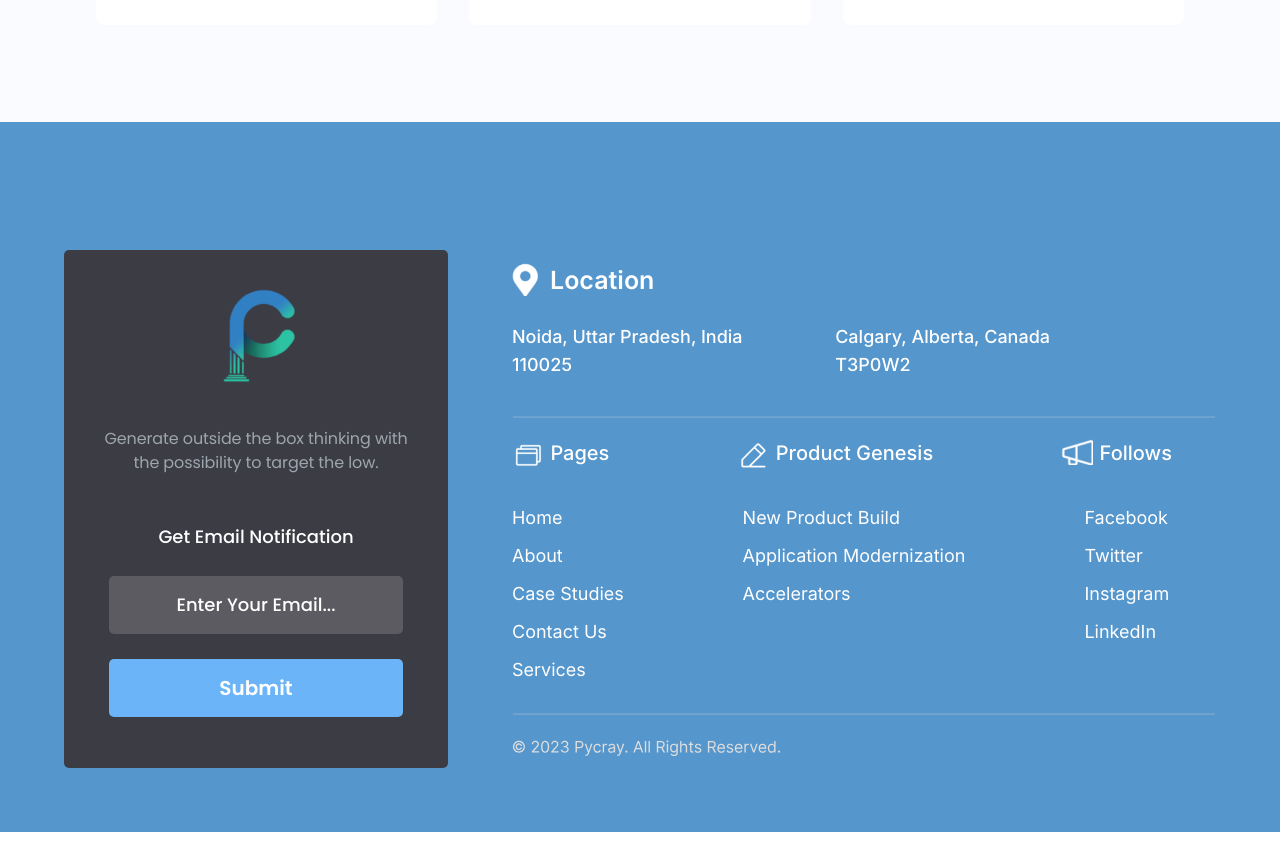
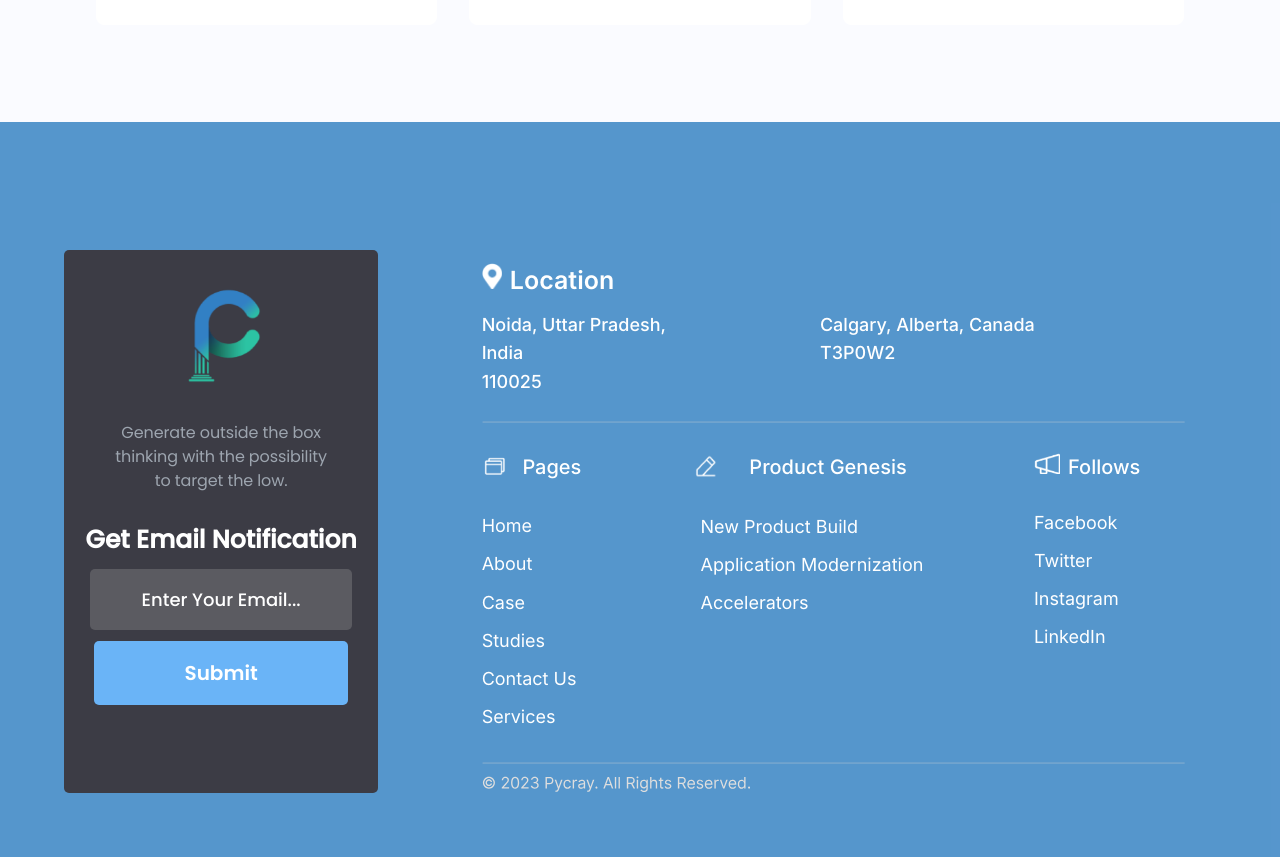
Before and after one commit to pycray-saurabh/PyCray-web, a React (Create React App) app: page / in a window 1280 px wide. Shown: the part 5640-6497 px from the top of the page. Before the commit the page ends 6472 px from the top, so only its background shows below. Built offline with nearby package versions, Linux system fonts and the light colour scheme.

Commit message:
Footer Alignment

```diff
--- a/src/components/Footer.js
+++ b/src/components/Footer.js
@@ -100,21 +100,11 @@ function Footer() {
         </svg>
 
         <div className="textheaders">
+          <div>
             <div className="title">
               <img className="icon" alt="Icon" src={foldersicon} />
               <div className="text-wrapper">Pages</div>
             </div>
-          <div className="div">
-            <img className="pencimg" alt="Ico" src={pencilicon} />
-            <div className="text-wrapper">Product Genesis</div>
-          </div>
-          <div className="title-2">
-            <img className="icon-2" alt="Ic" src={megaphoneicon} />
-            <div className="text-wrapper">Follows</div>
-          </div>
-        </div>
-
-        <div className="footerbuttonstext">
             <div className="number">
               <div className="home-about-case">
                 <Link to="/"> Home </Link>
@@ -130,7 +120,12 @@ function Footer() {
                 {/* <button className="servicesbutton" onClick={handleButtonClick}>Services</button> */}
               </div>
             </div>
-
+          </div>
+          <div>
+            <div className="div">
+              <img className="pencimg" alt="Ico" src={pencilicon} />
+              <div className="text-wrapper">Product Genesis</div>
+            </div>
             <div className="new-product-build">
               <button className="newproductbutton" onClick={handleButtonClick}>New Product Build</button>
               <br />
@@ -138,13 +133,27 @@ function Footer() {
               <br />
               <button className="accelbutton" onClick={handleButtonClick}>Accelerators</button>
             </div>
-
+          </div>
+          <div>
+            <div className="title-2">
+              <img className="icon-2" alt="Ic" src={megaphoneicon} />
+              <div className="text-wrapper">Follows</div>
+            </div>
             <div className="facebook-twitter">
               Facebook <br />
               Twitter <br />
               Instagram <br />
               LinkedIn
             </div>
+          </div>
+        </div>
+
+        <div className="footerbuttonstext">
+
+
+
+
+
         </div>
 
         <svg className='secondline' width="703" height="2" viewBox="0 0 703 2" fill="none" xmlns="http://www.w3.org/2000/svg">
--- a/src/styles/Footer.css
+++ b/src/styles/Footer.css
@@ -48,7 +48,7 @@
   display: grid;
   grid-template-columns: auto auto;
   padding-bottom: 5vw;
-  gap: 1vw;
+  gap: 4vw;
 }
 
 .footer a {
@@ -60,10 +60,10 @@
   background-color: #3c3c45;
   border: 1px none;
   height: auto;
-  padding-bottom: 5vw;
+  padding-bottom: 7vw;
   padding-top: 2vw;
   position: relative;
-  width: 30vw;
+  width: 73%;
   border-radius: 5px;
   margin-left: 5vw;
   margin-top: 10vw;
@@ -72,7 +72,7 @@
 .emailrows {
   display: grid;
   grid-row: auto auto auto;
-  gap: 1vw;
+  /* gap: 1vw; */
   place-items: center;
 }
 
@@ -95,8 +95,8 @@
   line-height: 1.5rem;
   position: relative;
   text-align: center;
-  width: 80%;
-  top: -0.5vw;
+  width: 73%;
+  /* top: -0.5vw; */
 }
 
 .emailtext {
@@ -111,10 +111,10 @@
 .emailtext .enotifheader {
   color: #ffffff;
   font-family: "Poppins-Medium", Helvetica;
-  font-size: 1.125rem;
-  font-weight: 500;
+  font-size: 25px;
+  font-weight: 600;
   letter-spacing: 0;
-  line-height: 1.8rem;
+  line-height: 110.5%;
   position: relative;
   white-space: nowrap;
   background-color: transparent;
@@ -129,19 +129,20 @@
   border-radius: 5px;
   color: #ffffff;
   font-family: "Poppins-Medium", Helvetica;
-  font-size: 1.125rem;
+  font-size: 18px;
   font-weight: 500;
   letter-spacing: 0;
-  line-height: 1.8rem;
+  line-height: 160%;
   position: relative;
-  width: 22.3vw;
-  height: 4vw;
+  width: 81%;
+  height: 168%;
   white-space: nowrap;
   background-color: transparent;
   border-color: transparent;
   justify-self: center;
   place-self: center;
   text-align: center;
+  text-transform: capitalize;
   /* margin-left: 5%;
   margin-right: 5%; */
 }
@@ -153,30 +154,31 @@
   border-radius: 5px;
   color: #ffffff;
   font-family: "Poppins-SemiBold", Helvetica;
-  font-size: 1.25rem;
+  font-size: 20px;
   font-weight: 600;
   letter-spacing: 0;
-  line-height: 2rem;
+  line-height: 160%;
   position: relative;
-  width: 23vw;
-  height: 4.5vw;
+  width: 81%;
+  height: 168%;
   white-space: nowrap;
   background-color: transparent;
   border-color: transparent;
   cursor: pointer;
-  top: 1vw;
+  top: 2vw;
+  text-transform: capitalize;
   /* margin-left: 5%;
   margin-right: 5%; */
 }
 
 .rightsidetext {
   margin-top: 10vw;
-  left: 2vw;
-  width: 60vw;
+  /* left: 2vw; */
+  width: 81%;
   height: auto;
   display: grid;
   grid-template-rows: auto auto auto auto auto auto auto;
-  place-items: left;
+  /* place-items: left; */
   gap: 1vw;
   position: relative;
 }
@@ -184,15 +186,15 @@
 .locationgroup {
   display: grid;
   grid-template-columns: auto auto;
-  gap: 0.1vw;
+  /* gap: 0.1vw; */
   position: relative;
-  width: 12vw;
+  width: 11vw;
 }
 
 .locationgroup .locationsymbol {
   height: auto;
   position: relative;
-  width: 2vw;
+  width: 0.5vw;
   min-width: 20px;
   top: 1vw;
 }
@@ -211,10 +213,10 @@
 .addressgroup {
   display: grid;
   grid-template-columns: auto auto;
-  gap: 0.5vw;
+  /* gap: 0.5vw; */
   top: -1vw;
   position: relative;
-  width: 50vw;
+  width: 94%;
 }
 
 .noida-uttar-pradesh {
@@ -227,7 +229,7 @@
   line-height: 1.763rem;
   position: relative;
   /* top: 47px; */
-  width: 19vw;
+  width: 65%;
 }
 
 .calgary-alberta {
@@ -238,23 +240,24 @@
   letter-spacing: 0;
   line-height: 1.763rem;
   position: relative;
-  width: 19vw;
+  width: 71%;
 }
 
 .firstline {
   position: relative;
   /* left: 575px; */
   /* top: -425px; */
-  width: 57vw;
+  /* width: 57vw; */
   overflow-x: hidden;
-  left: -1vw;
+  /* left: -1vw; */
 }
 
 .textheaders {
   display: grid;
   grid-template-columns: repeat(3, 1fr);
-  gap: 10vw; /* Adjust outer column gap */
-  width: 50vw;
+  gap: 8vw; /* Adjust outer column gap */
+  width: 94%;
+  margin-top: 20px;
 }
 
 .title,
@@ -263,6 +266,7 @@
   display: grid;
   grid-template-columns: auto auto;
   gap: 0.5vw;
+  margin-bottom: 2vw;
 }
 
 .text-wrapper {
@@ -280,7 +284,7 @@
 .pencimg,
 .icon-2 {
   height: auto;
-  width: 2.5vw;
+  width: 2vw;
   position: relative;
   top: -0.25vw; /* Adjust vertically if needed */
 }
@@ -289,6 +293,7 @@
 .footerbuttonstext {
   display: grid;
   grid-template-columns: auto auto auto;
+  width: 81%;
 }
 
 /* .number {
@@ -316,7 +321,7 @@
   letter-spacing: 0;
   line-height: 2.381rem;
   position: relative;
-  width: fit-content;
+  width: 80%;
 }
 
 .facebook-twitter {
@@ -334,9 +339,9 @@
   position: relative;
   /* left: 575px; */
   /* top: -425px; */
-  width: 57vw;
+  /* width: 57vw; */
   overflow-x: hidden;
-  left: -1vw;
+  /* left: -1vw; */
 }
 
 .pycraysig {
```
Lines whose indentation alone changed are shown as unchanged.
